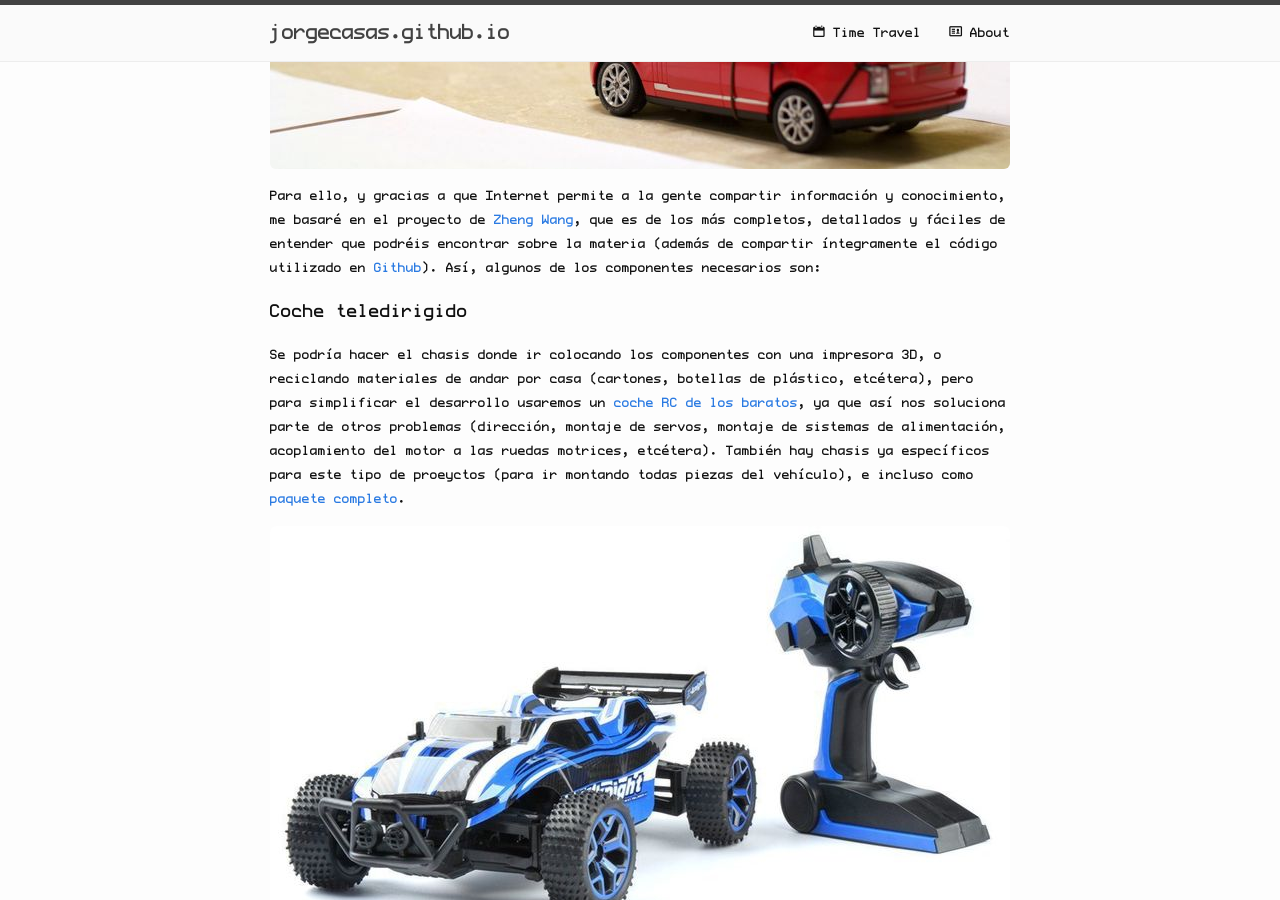
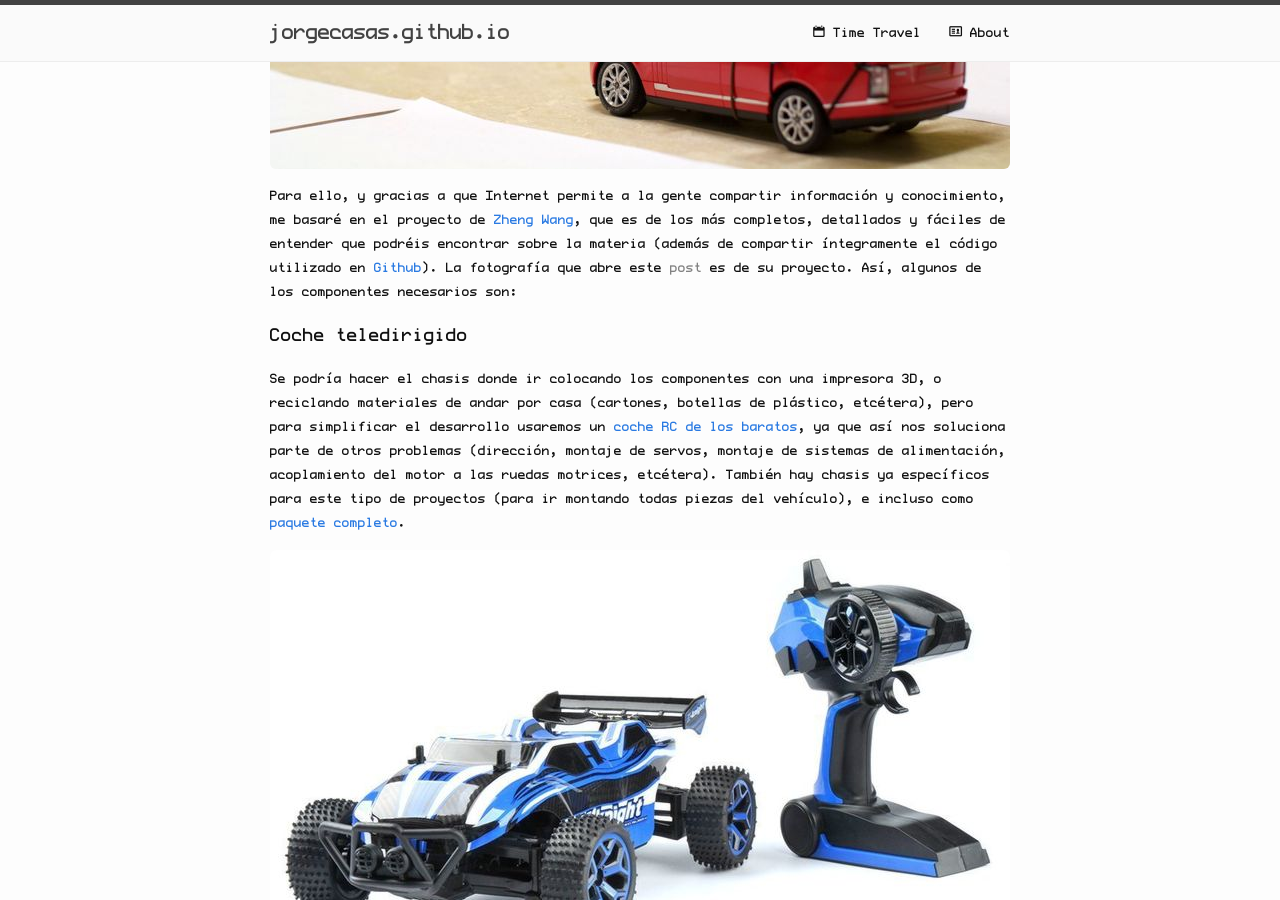
Before and after one commit to jorgecasas/jorgecasas.github.io, a Jekyll site: the page built from _posts/2017-08-24-autonomous-rc-car-i.markdown, in a window 1280 px wide and 900 px high, scrolled down 545 px. Built offline with Jekyll 4.4.1, drawn with Linux system fonts in a browser that asks for light colours; comment, search, counter and statistics services are not loaded.

Commit message:
Updated post Autonomous RC Car

```diff
--- a/_posts/2017-08-24-autonomous-rc-car-i.markdown
+++ b/_posts/2017-08-24-autonomous-rc-car-i.markdown
@@ -14,11 +14,11 @@ A pesar de que aún tengo varios [proyectos inacabados](/2014/11/26/proyectos-in
 
 ![Autonomous RC Car](/assets/images/2017-08-23-autonomous-rc-car-i-01.jpg)
 
-Para ello, y gracias a que Internet permite a la gente compartir información y conocimiento, me basaré en el proyecto de [Zheng Wang](https://github.com/hamuchiwa/AutoRCCar), que es de los más completos, detallados y fáciles de entender que podréis encontrar sobre la materia (además de compartir íntegramente el código utilizado en [Github](https://github.com/hamuchiwa/AutoRCCar)). Así, algunos de los componentes necesarios son:
+Para ello, y gracias a que Internet permite a la gente compartir información y conocimiento, me basaré en el proyecto de [Zheng Wang](https://github.com/hamuchiwa/AutoRCCar), que es de los más completos, detallados y fáciles de entender que podréis encontrar sobre la materia (además de compartir íntegramente el código utilizado en [Github](https://github.com/hamuchiwa/AutoRCCar)). La fotografía que abre este _post_ es de su proyecto. Así, algunos de los componentes necesarios son:
 
 ## Coche teledirigido
 
-Se podría hacer el chasis donde ir colocando los componentes con una impresora 3D, o reciclando materiales de andar por casa (cartones, botellas de plástico, etcétera), pero para simplificar el desarrollo usaremos un [coche RC de los baratos](http://amzn.to/2veFVdV), ya que así nos soluciona parte de otros problemas (dirección, montaje de servos, montaje de sistemas de alimentación, acoplamiento del motor a las ruedas motrices, etcétera). También hay chasis ya específicos para este tipo de proeyctos (para ir montando todas piezas del vehículo), e incluso como [paquete completo](http://amzn.to/2vnIJEs).
+Se podría hacer el chasis donde ir colocando los componentes con una impresora 3D, o reciclando materiales de andar por casa (cartones, botellas de plástico, etcétera), pero para simplificar el desarrollo usaremos un [coche RC de los baratos](http://amzn.to/2veFVdV), ya que así nos soluciona parte de otros problemas (dirección, montaje de servos, montaje de sistemas de alimentación, acoplamiento del motor a las ruedas motrices, etcétera). También hay chasis ya específicos para este tipo de proyectos (para ir montando todas piezas del vehículo), e incluso como [paquete completo](http://amzn.to/2vnIJEs).
 
 [![Coche teledirigido](/assets/images/2017-08-23-autonomous-rc-car-i-02.jpg)](http://amzn.to/2veFVdV)
 
```
